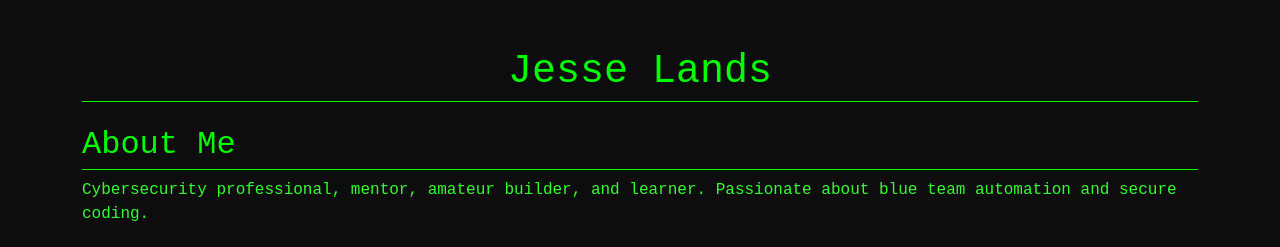
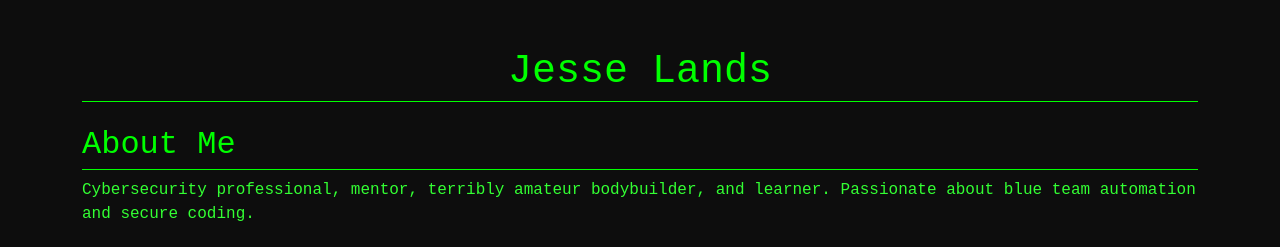
Before and after one commit to usedtire/usedtire.github.io, a plain HTML site: page index.html in a window 1280 px wide. Shown: the top 247 px of the page. Drawn offline with nearby package versions, Linux system fonts and the light colour scheme; no server answers.

Commit message:
Update index.html

```diff
--- a/index.html
+++ b/index.html
@@ -15,7 +15,7 @@
     <!-- Bio Section -->
     <section id="bio" class="my-4">
       <h2>About Me</h2>
-      <p>Cybersecurity professional, mentor, amateur builder, and learner. Passionate about blue team automation and secure coding.</p>
+      <p>Cybersecurity professional, mentor, terribly amateur bodybuilder, and learner. Passionate about blue team automation and secure coding.</p>
     </section>
 
     <!-- Followed Projects -->
```
